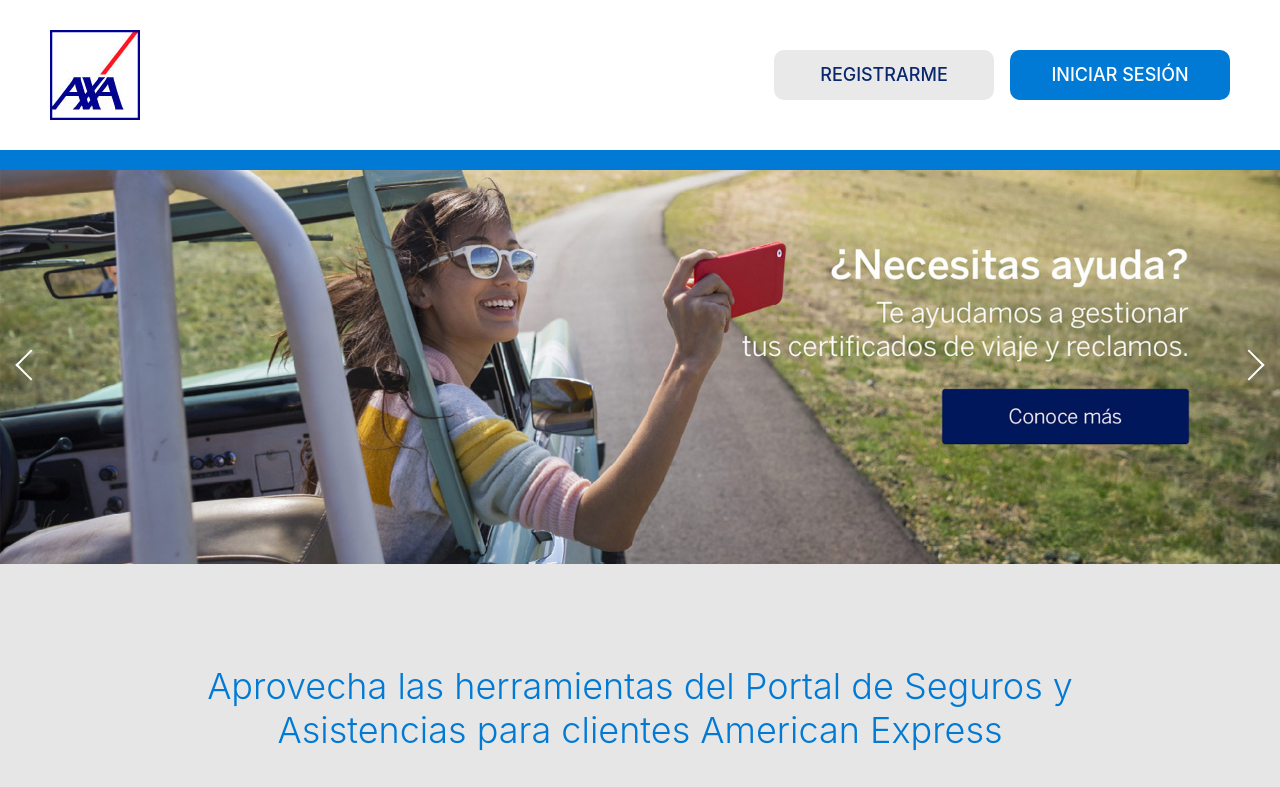
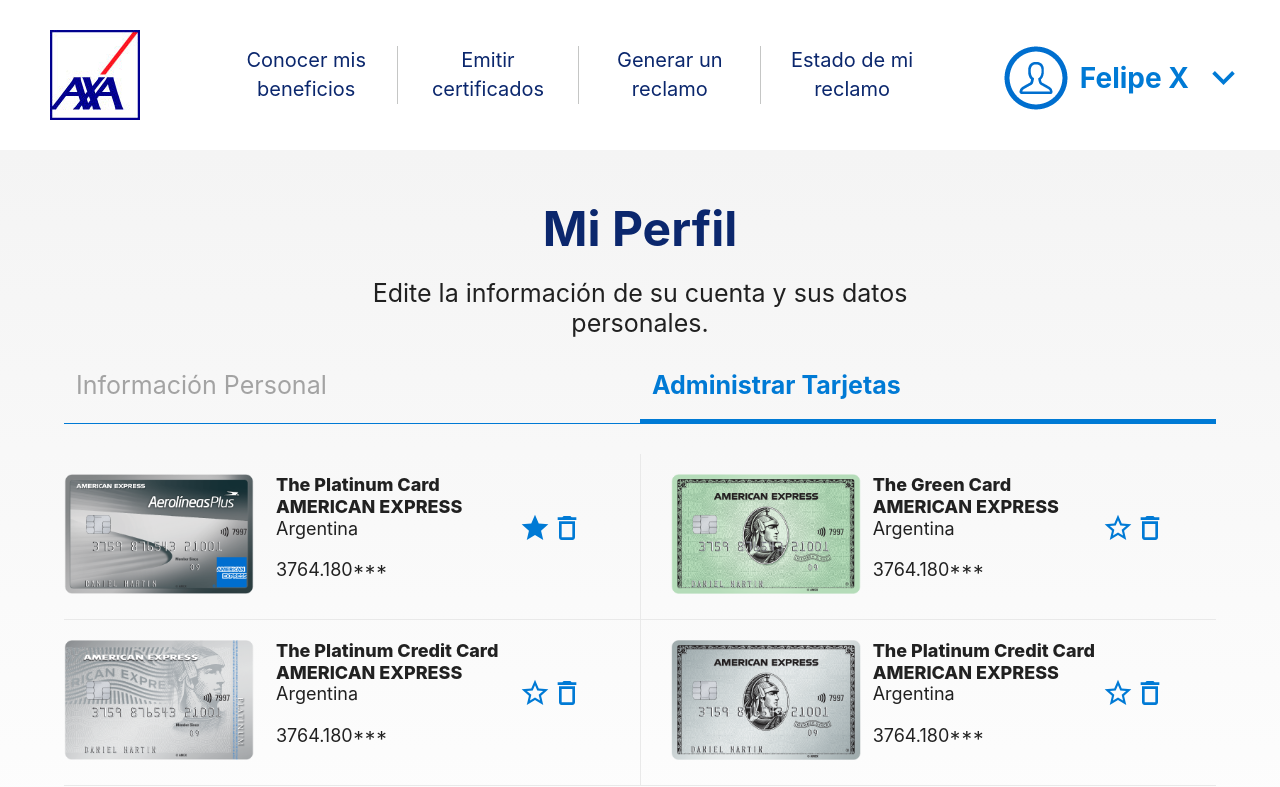
Before and after one commit to AleTid5/axa-american-express, a React (Create React App) app: page /profile in a window 1280 px wide. Shown: the top 787 px of the page. Built offline with nearby package versions, Linux system fonts and the light colour scheme.

Commit message:
Profile view + card manager are added 🚀

```diff
--- a/src/mocks/navbar.mock.js
+++ b/src/mocks/navbar.mock.js
@@ -1,7 +1,7 @@
 export const actions = [
   {
     name: "Mi perfil",
-    path: "/home",
+    path: "/profile",
   },
   {
     name: "Mis certificados",
--- /dev/null
+++ b/src/pages/Profile/components/ProfileTabs/CardsManager/index.js
@@ -0,0 +1,64 @@
+import React, { useState } from "react";
+import { Grid, Typography } from "@material-ui/core";
+import { creditsCards } from "../../../../../mocks/creditCards.mock";
+import styles from "./styles";
+import { DeleteOutline, Star, StarOutline } from "@material-ui/icons";
+
+export default function CardsManager() {
+  const [favouriteCard, setFavouriteCard] = useState(0);
+  const cards = creditsCards
+    .filter((v, k) => k !== 4)
+    .map((card) => ({ ...card, name: card.name.slice(0, -1) }));
+  const classes = styles();
+
+  return (
+    <Grid container className={classes.container}>
+      {cards.map(({ image, name }, key) => (
+        <Grid
+          key={key}
+          item
+          xs={12}
+          md={6}
+          className={`${classes.cardContainer} ${
+            key % 2 !== 0 && classes.cardPaddingLeft
+          }`}
+        >
+          <Grid container>
+            <Grid item xs={4}>
+              <img alt={name} src={image} className={classes.image} />
+            </Grid>
+            <Grid item xs={8} className={classes.cardInfoContainer}>
+              <Grid container>
+                <Grid item xs={8}>
+                  <Typography className={classes.title}>{name}</Typography>
+                  <Typography className={classes.title}>
+                    AMERICAN EXPRESS
+                  </Typography>
+                  <Typography className={classes.subtitle}>
+                    Argentina
+                  </Typography>
+                  <Typography
+                    className={`${classes.subtitle} ${classes.cardNumberPadding}`}
+                  >
+                    3764.180***
+                  </Typography>
+                </Grid>
+                <Grid item xs={4} className={classes.middleStartAlign}>
+                  {key === favouriteCard ? (
+                    <Star className={classes.icon} />
+                  ) : (
+                    <StarOutline
+                      onClick={() => setFavouriteCard(key)}
+                      className={classes.icon}
+                    />
+                  )}
+                  <DeleteOutline className={classes.icon} />
+                </Grid>
+              </Grid>
+            </Grid>
+          </Grid>
+        </Grid>
+      ))}
+    </Grid>
+  );
+}
--- /dev/null
+++ b/src/pages/Profile/components/ProfileTabs/CardsManager/styles.js
@@ -0,0 +1,110 @@
+import { createStyles, makeStyles } from "@material-ui/core/styles";
+import styles from "../../../../../assets/styles";
+
+const textFontSize = (theme) => ({
+  fontSize: 12,
+  [theme.breakpoints.up("sm")]: {
+    fontSize: 14,
+  },
+  [theme.breakpoints.up("md")]: {
+    fontSize: 16,
+  },
+  [theme.breakpoints.up("lg")]: {
+    fontSize: 18,
+  },
+  [theme.breakpoints.up("xl")]: {
+    fontSize: 22,
+  },
+});
+
+export default makeStyles(
+  (theme) =>
+    createStyles({
+      ...styles,
+      container: {
+        padding: "30px 0",
+      },
+      cardContainer: {
+        padding: "20px 0",
+        borderBottom: `1px solid ${theme.palette.secondary.main}`,
+      },
+      cardPaddingLeft: {
+        [theme.breakpoints.up("md")]: {
+          paddingLeft: 30,
+          borderLeft: `1px solid ${theme.palette.secondary.main}`,
+        },
+      },
+      image: {
+        maxWidth: 70,
+        [theme.breakpoints.up("xs")]: {
+          maxWidth: 100,
+        },
+        [theme.breakpoints.up("sm")]: {
+          maxWidth: 150,
+        },
+        [theme.breakpoints.up("lg")]: {
+          maxWidth: 190,
+        },
+        [theme.breakpoints.up("xl")]: {
+          maxWidth: 250,
+        },
+      },
+      cardInfoContainer: {
+        paddingLeft: 10,
+        [theme.breakpoints.up("sm")]: {
+          paddingLeft: 0,
+        },
+        [theme.breakpoints.up("md")]: {
+          paddingLeft: 20,
+        },
+      },
+      title: {
+        whiteSpace: "nowrap",
+        fontWeight: 800,
+        lineHeight: 1.2,
+        ...textFontSize(theme),
+      },
+      subtitle: {
+        whiteSpace: "nowrap",
+        lineHeight: 1.2,
+        ...textFontSize(theme),
+      },
+      cardNumberPadding: {
+        paddingTop: 10,
+        [theme.breakpoints.up("sm")]: {
+          paddingTop: 20,
+        },
+        [theme.breakpoints.up("md")]: {
+          paddingTop: 12,
+        },
+        [theme.breakpoints.up("lg")]: {
+          paddingTop: 20,
+        },
+        [theme.breakpoints.up("xl")]: {
+          paddingTop: 30,
+        },
+      },
+      icon: {
+        color: theme.palette.primary.main,
+        fontSize: 22,
+        marginTop: 20,
+        [theme.breakpoints.up("xs")]: {
+          marginTop: 10,
+        },
+        [theme.breakpoints.up("sm")]: {
+          marginTop: 0,
+          fontSize: 40,
+        },
+        [theme.breakpoints.up("md")]: {
+          fontSize: 26,
+        },
+        [theme.breakpoints.up("lg")]: {
+          fontSize: 32,
+        },
+        [theme.breakpoints.up("xl")]: {
+          fontSize: 50,
+        },
+      },
+    }),
+  { index: 1 }
+);
--- /dev/null
+++ b/src/pages/Profile/components/ProfileTabs/PersonalInformation/index.js
@@ -0,0 +1,10 @@
+import React from "react";
+import { Container, Typography } from "@material-ui/core";
+
+export default function PersonalInformation() {
+  return (
+    <Container maxWidth="sm">
+      <Typography component="div" style={{ height: "40vh" }} />
+    </Container>
+  );
+}
--- /dev/null
+++ b/src/pages/Profile/components/ProfileTabs/index.js
@@ -0,0 +1,65 @@
+import React from "react";
+import { AppBar, Box, Container, Tab, Tabs } from "@material-ui/core";
+import PersonalInformation from "./PersonalInformation";
+import CardsManager from "./CardsManager";
+import styles from "./styles";
+
+const profileComponents = [
+  {
+    component: PersonalInformation,
+    label: "Información Personal",
+  },
+  {
+    component: CardsManager,
+    label: "Administrar Tarjetas",
+  },
+];
+
+export default function ProfileTabs() {
+  const [value, setValue] = React.useState(1);
+  const classes = styles();
+
+  const handleChange = (event, newValue) => {
+    setValue(newValue);
+  };
+
+  return (
+    <Container fixed maxWidth="xl" className={classes.container}>
+      <AppBar position="static" className={classes.tabContainer}>
+        <Tabs
+          variant="fullWidth"
+          value={value}
+          onChange={handleChange}
+          aria-label="Profile tab"
+          textColor="primary"
+          classes={{ root: classes.tabRoot, indicator: classes.tabIndicator }}
+        >
+          {profileComponents.map(({ component, label }, key) => (
+            <Tab
+              key={key}
+              label={label}
+              id={`tab-${key}`}
+              aria-controls={`tab-control-${key}`}
+              classes={{
+                selected: classes.selectedTab,
+                textColorPrimary: classes.textColorPrimaryTab,
+                wrapper: classes.wrapperTab,
+              }}
+            />
+          ))}
+        </Tabs>
+      </AppBar>
+      {profileComponents.map(({ component, label }, key) => (
+        <div
+          key={key}
+          role="tabpanel"
+          hidden={value !== key}
+          id={`simple-tabpanel-${key}`}
+          aria-labelledby={`simple-tab-${key}`}
+        >
+          {value === key && <Box p={3}>{component}</Box>}
+        </div>
+      ))}
+    </Container>
+  );
+}
--- /dev/null
+++ b/src/pages/Profile/components/ProfileTabs/styles.js
@@ -0,0 +1,52 @@
+import { createStyles, makeStyles } from "@material-ui/core/styles";
+import styles from "../../../../assets/styles";
+
+export default makeStyles(
+  (theme) =>
+    createStyles({
+      ...styles,
+      container: {
+        marginTop: 20,
+      },
+      tabContainer: {
+        backgroundColor: "transparent",
+      },
+      tabRoot: {
+        borderBottom: `1px solid ${theme.palette.primary.main}`,
+      },
+      tabIndicator: {
+        height: 4,
+        backgroundColor: theme.palette.primary.main,
+      },
+      selectedTab: {
+        fontWeight: "700!important",
+        color: theme.palette.primary.main,
+      },
+      textColorPrimaryTab: {
+        fontWeight: 400,
+        color: "#a3a3a3",
+        textTransform: "initial",
+        fontSize: 15,
+        [theme.breakpoints.up("xs")]: {
+          fontSize: 18,
+        },
+        [theme.breakpoints.up("sm")]: {
+          fontSize: 21,
+        },
+        [theme.breakpoints.up("md")]: {
+          fontSize: 23,
+        },
+        [theme.breakpoints.up("lg")]: {
+          fontSize: 25,
+        },
+        [theme.breakpoints.up("xl")]: {
+          fontSize: 30,
+        },
+      },
+      wrapperTab: {
+        alignItems: "flex-start",
+        paddingBottom: 10,
+      },
+    }),
+  { index: 1 }
+);
--- /dev/null
+++ b/src/pages/Profile/index.js
@@ -0,0 +1,23 @@
+import React from "react";
+import Navbar from "../../components/Navbar";
+import styles from "../../assets/styles/background";
+import Footer from "../../components/Footer";
+import ContentHeader from "../../components/ContentHeader";
+import ProfileTabs from "./components/ProfileTabs";
+
+export default function Profile() {
+  const classes = styles();
+  const fullName = "Felipe X";
+
+  return (
+    <div className={classes.gradient}>
+      <Navbar fullName={fullName} withShortcuts />
+      <ContentHeader
+        title="Mi Perfil"
+        subtitle="Edite la información de su cuenta y sus datos personales."
+      />
+      <ProfileTabs />
+      <Footer />
+    </div>
+  );
+}
--- a/src/pages/index.js
+++ b/src/pages/index.js
@@ -6,6 +6,7 @@ import Certs from "./Certs";
 import Claims from "./Claims";
 import Home from "./Home";
 import Landing from "./Landing";
+import Profile from "./Profile";
 
 export default function Pages() {
   return (
@@ -15,6 +16,7 @@ export default function Pages() {
         <Route path="/certs" exact component={Certs} />
         <Route path="/claims" exact component={Claims} />
         <Route path="/home" exact component={Home} />
+        <Route path="/profile" exact component={Profile} />
         <Route path="/" component={Landing} />
       </Switch>
     </Router>
```
